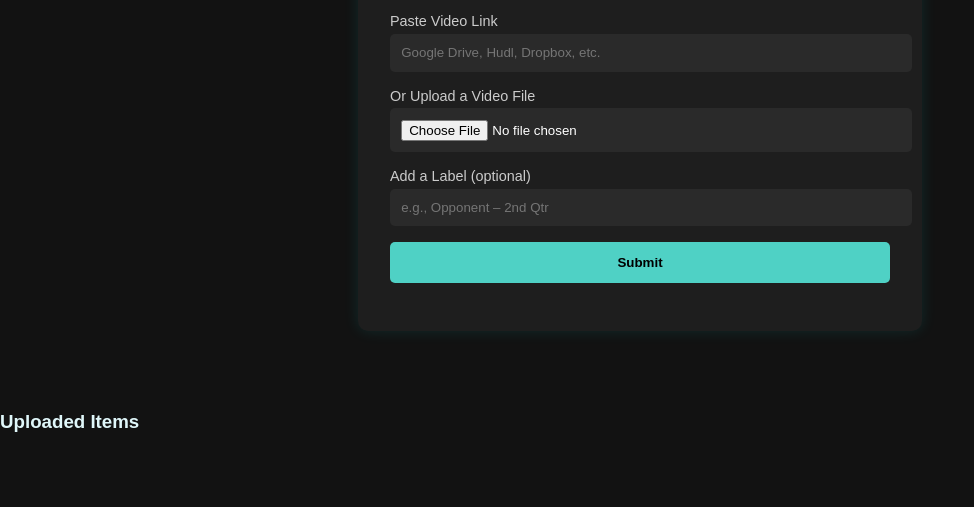
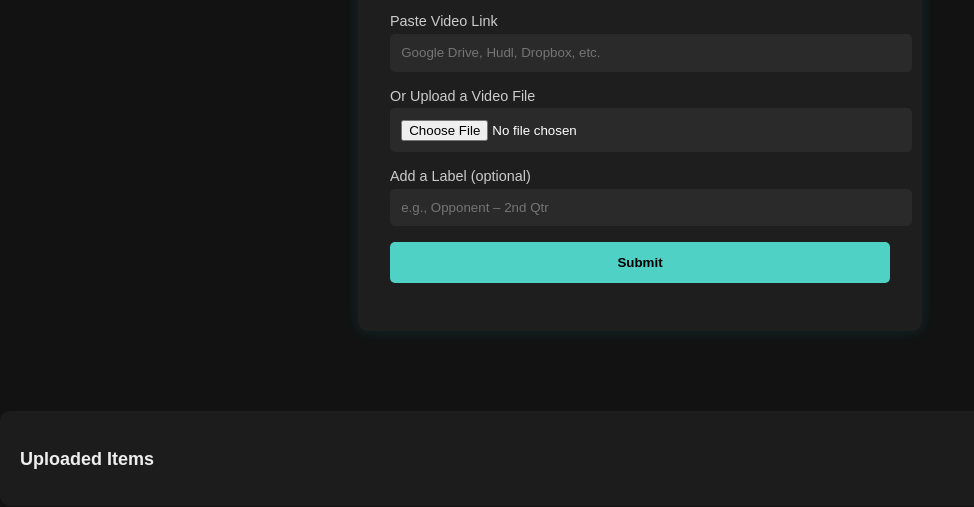
Before and after one commit to CoachSacco/starter, a plain HTML site: page index.html in a window 1280 px wide. Shown: the part 207-714 px from the top of the page, without its empty margins (0-974 px from the left). Drawn offline with Linux system fonts and the light colour scheme.

Commit message:
Update style.css

```diff
--- a/style.css
+++ b/style.css
@@ -60,3 +60,21 @@ label {
   margin-top: 1rem;
   font-style: italic;
 }
+.upload-list {
+  margin-top: 30px;
+  padding: 20px;
+  background: #1c1c1c;
+  border-radius: 10px;
+  color: #eee;
+}
+
+.upload-list h3 {
+  margin-bottom: 10px;
+  font-size: 18px;
+}
+
+#uploadItems li {
+  padding: 6px 0;
+  border-bottom: 1px solid #444;
+  font-size: 15px;
+}
```
